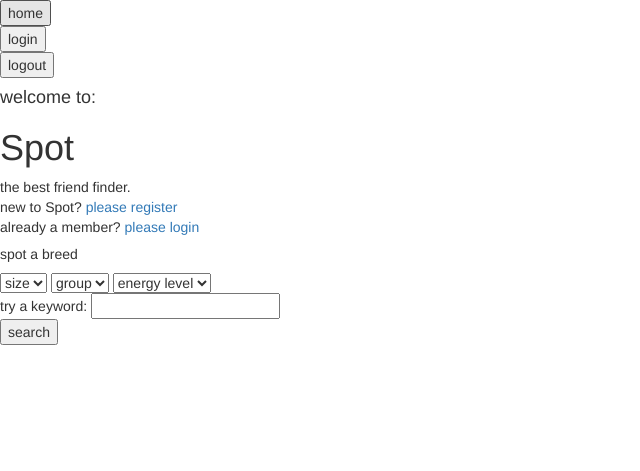
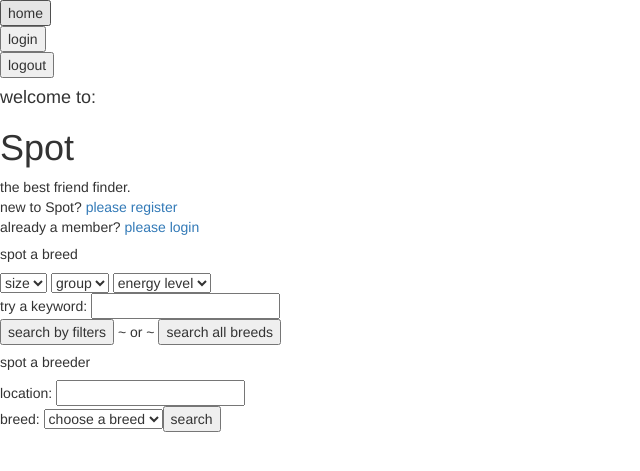
Before and after one commit to mbiannaccone/spot, a Flask app: page / in a window 1280 px wide. Shown: the top 471 px of the page, without its empty margins (0-640 px from the left). Run offline with Flask 2, Linux system fonts and the light colour scheme; data that the repository does not hold is empty; some libraries are stand-ins or nearby versions.

Commit message:
Breed search and results page complete (still need to incorporate google maps

```diff
--- a/server.py
+++ b/server.py
@@ -24,12 +24,14 @@ def index():
     groups = Group.query.all()
     energies = Energy.query.all()
     chars = Char.query.filter(Char.char_id > 12).all()
+    breeds = Breed.query.all()
 
     return render_template("homepage.html",
                            groups=groups,
                            sizes=sizes,
                            energies=energies,
-                           chars=chars)
+                           chars=chars,
+                           breeds=breeds)
 
 
 @app.route('/register')
@@ -105,39 +107,41 @@ def user_profile(user_id):
 def breed_search():
     """ Breed search results. """
 
-    size_id = request.args.get('size')
-    group_id = request.args.get('group')
-    energy_id = request.args.get('energy')
+    if "search all" in request.args:
+        search_results = [(1, breed) for breed in Breed.query.all()]
 
-    print size_id
+    else:
+        size_id = request.args.get('size')
+        group_id = request.args.get('group')
+        energy_id = request.args.get('energy')
 
-    chars = []
-    for char in Char.query.filter(Char.char_id > 12).all():
-        value = request.args.get(str(char.char_id))
-        if value:
-            chars.append(int(value))
+        chars = []
+        for char in Char.query.filter(Char.char_id > 12).all():
+            value = request.args.get(str(char.char_id))
+            if value:
+                chars.append(int(value))
 
-    search = {breed: 0 for breed in Breed.query.all()}
+        search = {breed: 0 for breed in Breed.query.all()}
 
-    if size_id:
-        for breed in Size.query.get(size_id).breeds:
-            search[breed] += 5
+        if size_id:
+            for breed in Size.query.get(size_id).breeds:
+                search[breed] += 5
 
-    if group_id:
-        for breed in Group.query.get(group_id).breeds:
-            search[breed] += 5
+        if group_id:
+            for breed in Group.query.get(group_id).breeds:
+                search[breed] += 5
 
-    if energy_id:
-        for breed in Energy.query.get(energy_id).breeds:
-            search[breed] += 5
+        if energy_id:
+            for breed in Energy.query.get(energy_id).breeds:
+                search[breed] += 5
 
-    if chars:
-        for char_id in chars:
-            for breed_char in Char.query.get(char_id).breed_chars:
-                search[breed_char.breed] += 5
+        if chars:
+            for char_id in chars:
+                for breed_char in Char.query.get(char_id).breed_chars:
+                    search[breed_char.breed] += 5
 
-    search_results = [(result, breed) for breed, result in search.items() if result != 0]
-    search_results.sort(reverse=True)
+        search_results = [(result, breed) for breed, result in search.items() if result != 0]
+        search_results.sort(reverse=True)
 
     return render_template('breed-search.html', search_results=search_results)
 
@@ -151,7 +155,16 @@ def breed_info(breed_id):
 @app.route('/breeder-search')
 def breeder_search():
     """ Breeder search results. """
-    pass
+
+    print 'hello got here'
+
+    location = request.args.get("location")
+    breed = int(request.args.get('breed'))
+
+    breeders = db.session.query(Breeder).join(Litter, Breed).filter(Breed.breed_id == breed)
+    print breeders
+
+    return render_template('breeder-search.html', breeders=breeders, breed=Breed.query.get(breed))
 
 
 @app.route('/breeder-search/<breeder_id>')
--- a/templates/homepage.html
+++ b/templates/homepage.html
@@ -38,8 +38,26 @@
 
     <div>try a keyword: <input type="text" name="keyword"></div>
 
-    <input type="submit", value="search">
+    <input type="submit" name="search" value="search by filters">
+    <span> ~ or ~ </span>
+    <input type="submit" name="search all" value="search all breeds">
 
 </form>
 
+<h5>spot a breeder</h5>
+<form action="/breeder-search">
+
+    <div>location: <input type="text" name="location"></div>
+
+    <div>breed: <select required name="breed">
+        <option disabled selected value>choose a breed</option>
+        {% for breed in breeds %}
+        <option value="{{ breed.breed_id }}">{{ breed.name }}</option>
+        {% endfor %}
+    </div>
+
+    <input type="submit", value="search">
+</form>
+
+
 {% endblock %}
```
Also changed, not shown: templates/breeder-search.html (added, +13 -0 lines).
